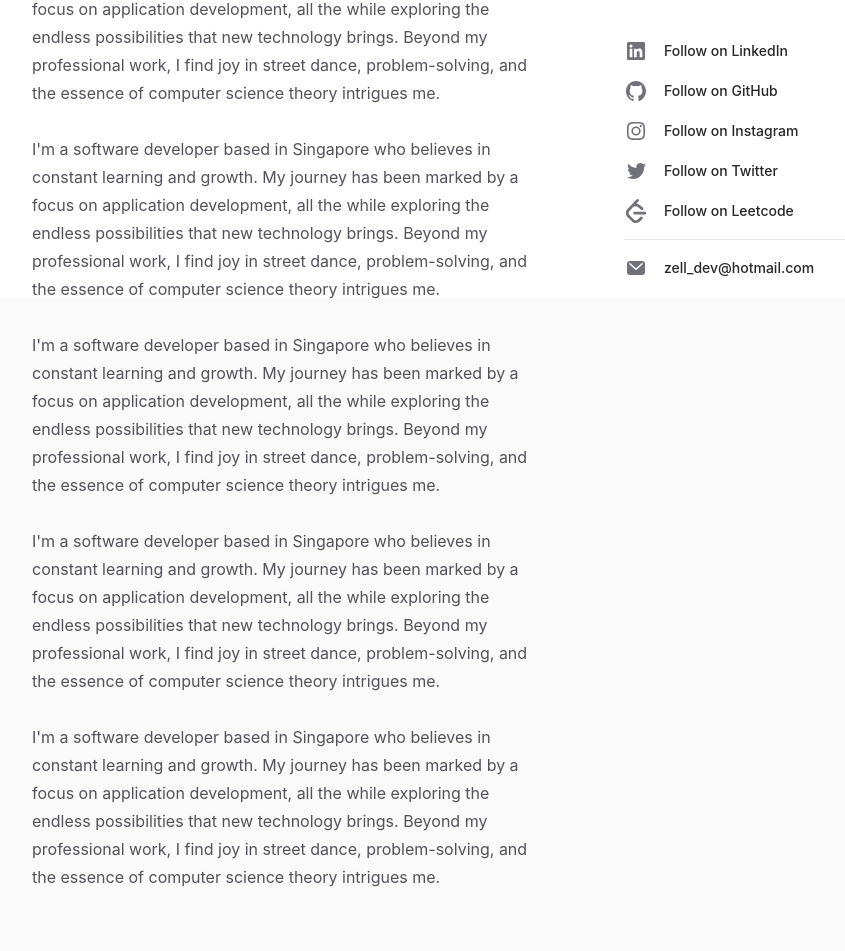
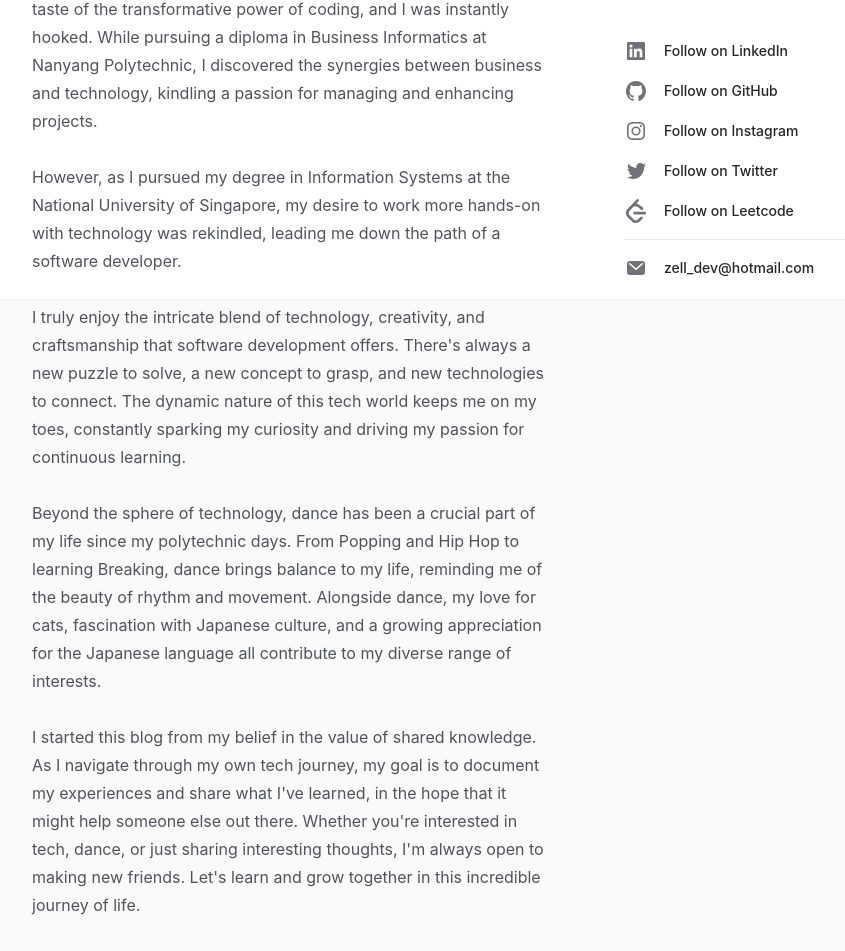
Before and after one commit to ngfenglong/with-zell, a React (Create React App) app: page /about in a window 1280 px wide. Shown: the part 501-1452 px from the top of the page, without its empty margins (96-941 px from the left). Built offline with nearby package versions, Linux system fonts and the light colour scheme.

Commit message:
Write up for about and project page

```diff
--- a/src/pages/aboutus/About.js
+++ b/src/pages/aboutus/About.js
@@ -31,49 +31,50 @@ const AboutPage = () => {
           </div>
           <div className="lg:order-first lg:row-span-2">
             <h1 className="text-4xl font-bold tracking-tight text-zinc-800 sm:text-5xl">
-              I'm Zell(Feng Long). Software Developer, Dance Enthusiast, and
+              I'm Zell (Feng Long), from Singapore - Technologist, Dancer, and
               Lifelong Learner.
             </h1>
             <div className="mt-6 space-y-7 text-base text-zinc-600">
               <p>
-                I'm a software developer based in Singapore who believes in
-                constant learning and growth. My journey has been marked by a
-                focus on application development, all the while exploring the
-                endless possibilities that new technology brings. Beyond my
-                professional work, I find joy in street dance, problem-solving,
-                and the essence of computer science theory intrigues me.
+                My journey into the world of technology started at the age of 16,
+                when a friend introduced me to HTML and CSS. This was my first
+                taste of the transformative power of coding, and I was instantly
+                hooked. While pursuing a diploma in Business Informatics at Nanyang
+                Polytechnic, I discovered the synergies between business and
+                technology, kindling a passion for managing and enhancing
+                projects.
               </p>
               <p>
-                I'm a software developer based in Singapore who believes in
-                constant learning and growth. My journey has been marked by a
-                focus on application development, all the while exploring the
-                endless possibilities that new technology brings. Beyond my
-                professional work, I find joy in street dance, problem-solving,
-                and the essence of computer science theory intrigues me.
+                However, as I pursued my degree in Information Systems at the National
+                University of Singapore, my desire to work more hands-on with
+                technology was rekindled, leading me down the path of a software
+                developer.
               </p>
               <p>
-                I'm a software developer based in Singapore who believes in
-                constant learning and growth. My journey has been marked by a
-                focus on application development, all the while exploring the
-                endless possibilities that new technology brings. Beyond my
-                professional work, I find joy in street dance, problem-solving,
-                and the essence of computer science theory intrigues me.
+                I truly enjoy the intricate blend of technology, creativity, and
+                craftsmanship that software development offers. There's always
+                a new puzzle to solve, a new concept to grasp, and new
+                technologies to connect. The dynamic nature of this tech world
+                keeps me on my toes, constantly sparking my curiosity and
+                driving my passion for continuous learning.
               </p>
               <p>
-                I'm a software developer based in Singapore who believes in
-                constant learning and growth. My journey has been marked by a
-                focus on application development, all the while exploring the
-                endless possibilities that new technology brings. Beyond my
-                professional work, I find joy in street dance, problem-solving,
-                and the essence of computer science theory intrigues me.
+                Beyond the sphere of technology, dance has been a crucial part
+                of my life since my polytechnic days. From Popping and Hip Hop
+                to learning Breaking, dance brings balance to my life, reminding
+                me of the beauty of rhythm and movement. Alongside dance, my
+                love for cats, fascination with Japanese culture, and a growing
+                appreciation for the Japanese language all contribute to my
+                diverse range of interests.
               </p>
               <p>
-                I'm a software developer based in Singapore who believes in
-                constant learning and growth. My journey has been marked by a
-                focus on application development, all the while exploring the
-                endless possibilities that new technology brings. Beyond my
-                professional work, I find joy in street dance, problem-solving,
-                and the essence of computer science theory intrigues me.
+                I started this blog from my belief in the value of shared
+                knowledge. As I navigate through my own tech journey, my goal is
+                to document my experiences and share what I've learned, in the
+                hope that it might help someone else out there. Whether you're
+                interested in tech, dance, or just sharing interesting thoughts,
+                I'm always open to making new friends. Let's learn and grow
+                together in this incredible journey of life.
               </p>
             </div>
           </div>
--- a/src/pages/projects/Projects.js
+++ b/src/pages/projects/Projects.js
@@ -14,10 +14,8 @@ const ProjectsPage = () => {
     <>
       <Container className="mt-16 sm:mt-32">
         <PageIntro
-          title="My Development Projects - A Glimpse into My Learning Path"
-          intro={`Each project here, though a work-in-progress, is a functioning prototype reflecting my journey in the tech world.
-          As I continuously learn and grow, these projects are set to evolve and mature.
-          I'm also an advocate for collaborative learning, so if you have any suggestions for improvement, wish to discuss any project in more detail, please feel free to reach out."`}
+          title="Journey through My Development Projects"
+          intro={`Each prototype here represents a stepping stone in my tech journey, demonstrating my ongoing growth and learning. As these projects evolve, they reflect my own professional and personal development.`}
         ></PageIntro>
         <div className="grid grid-cols-1 gap-x-12 gap-y-16 sm:grid-cols-2 lg:grid-cols-3">
           {PROJECTS.map((project) => {
```
